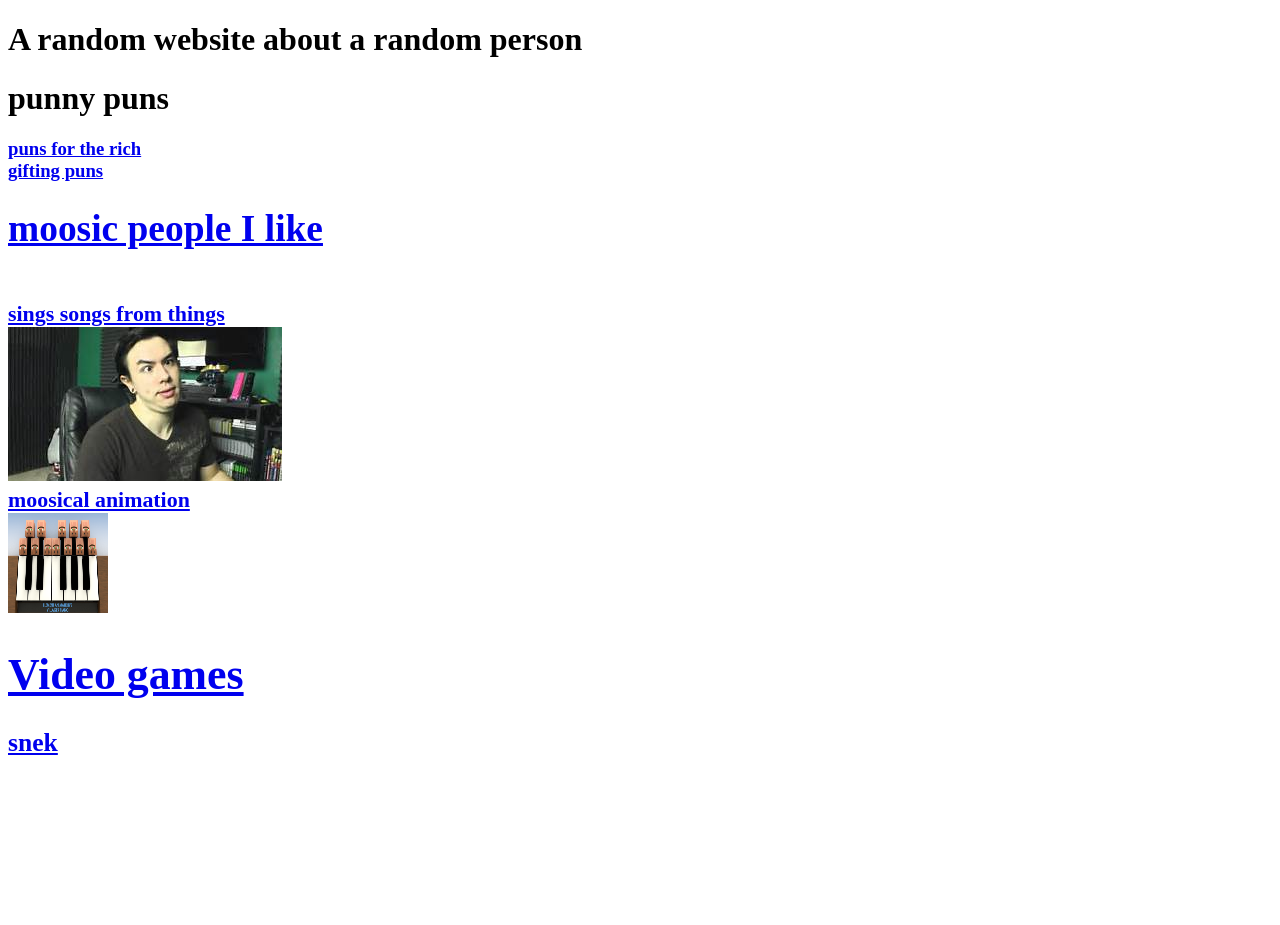
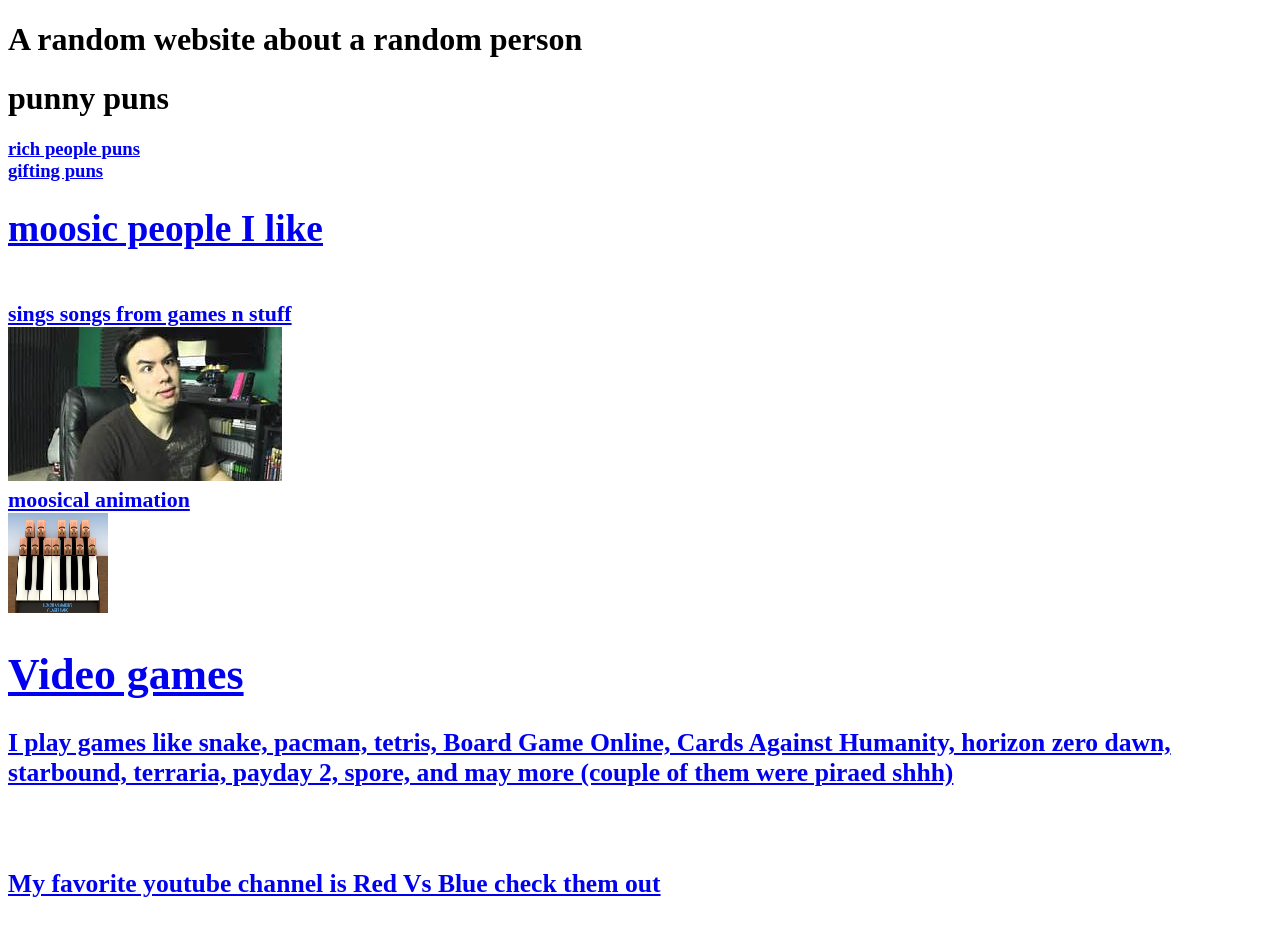
Before and after one commit to H20Winter/portfolio, a plain HTML site: page index.html in a window 1280 px wide. Before the commit the page ends 800 px from the top, so only its background shows below. Drawn offline with Linux system fonts and the light colour scheme.

Commit message:
Update index.html

```diff
--- a/index.html
+++ b/index.html
@@ -8,14 +8,14 @@
 <body>
 <h1>A random website about a random person</h2>
 <h1> punny puns <h3>
-<a href="https://www.youtube.com/watch?v=kum8asWPUkM"> puns for the rich
+<a href="https://www.youtube.com/watch?v=kum8asWPUkM"> rich people puns
 	<br>
 <a href="https://www.youtube.com/watch?v=cWoQJ9I3x5o"> gifting puns
+
 	<br>
-
 <h1> moosic people I like <h3>
 	<br>
-<a href="https://www.youtube.com/user/NateWantsToBattle">sings songs from things
+<a href="https://www.youtube.com/user/NateWantsToBattle">sings songs from games n stuff
 <br>
 <img src="th.jpg">
 <br>
@@ -24,7 +24,11 @@
 <img src="Villager.jpg" width="100" height="100">
 
 <h1>Video games<h3>
-<a href="http://patorjk.com/games/snake/">snek
+<p>I play games like snake, pacman, tetris, Board Game Online, Cards Against Humanity, horizon zero dawn, starbound, terraria, payday 2, spore, and may more (couple of them were piraed shhh) </p>
+<br>
+<p>My favorite youtube channel is Red Vs Blue check them out</p>
+
+
 
 
 
```
